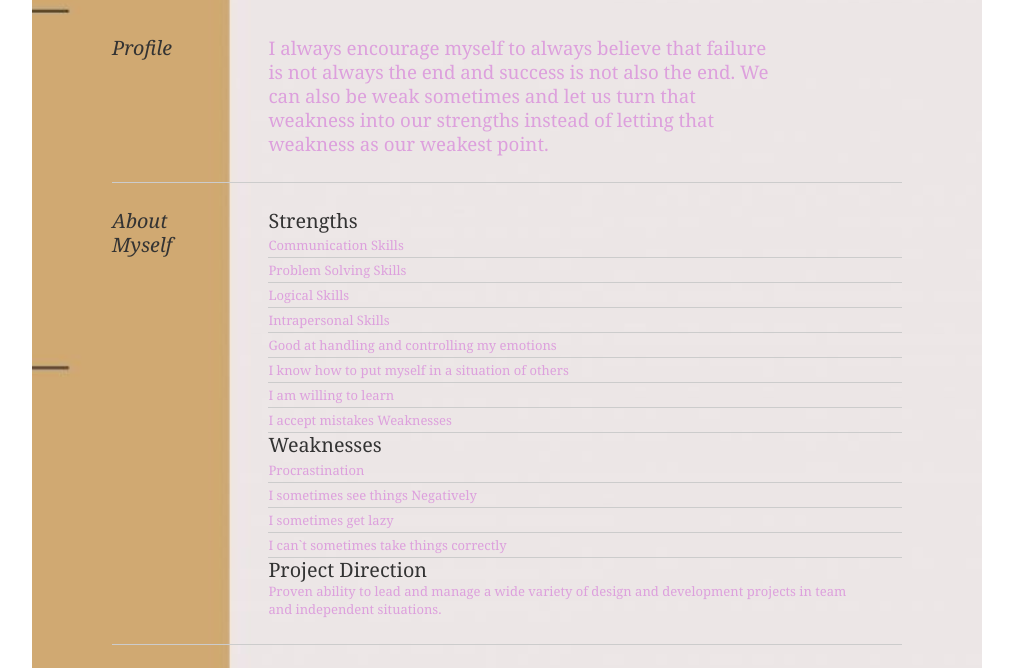
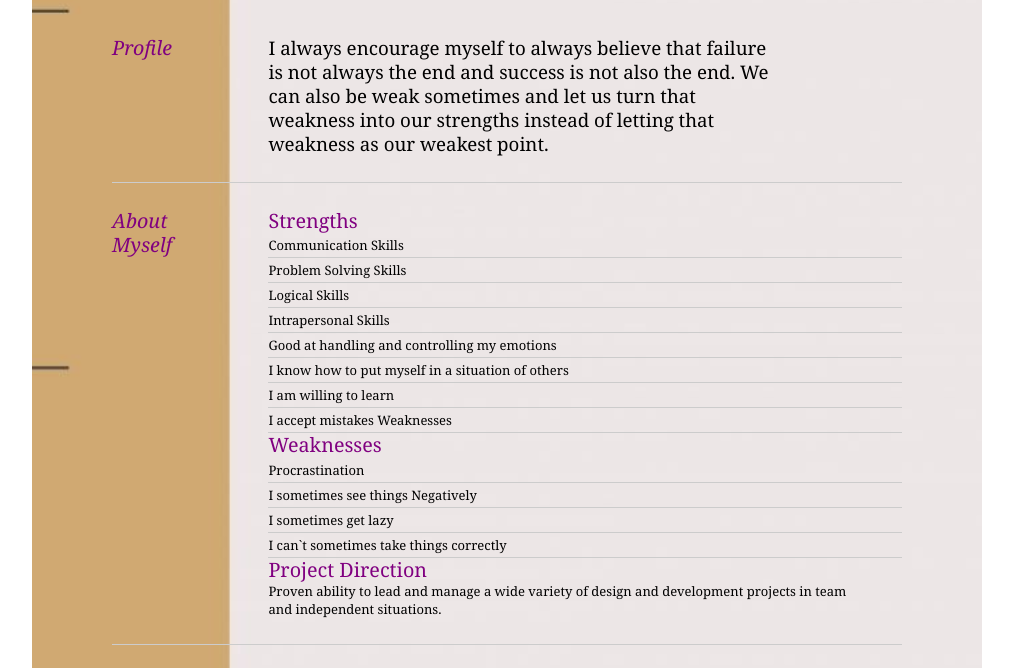
Before and after one commit to Sammaeee/Sammaeee.github.io, a plain HTML site: page index.html in a window 1280 px wide. Shown: the part 330-998 px from the top of the page, without its empty margins (133-1146 px from the left). Drawn offline with Linux system fonts and the light colour scheme.

Commit message:
changed some color

```diff
--- a/resume.css
+++ b/resume.css
@@ -36,7 +36,7 @@
 /* //-- yui-grids style overrides -- */
 body {
     font-family: Georgia;
-    color: plum;
+    color: black;
 }
 
 #inner {
@@ -106,7 +106,7 @@ h1,
 h2,
 h3,
 h4 {
-    color: #333;
+    color: purple;
 }
 
 p {
```
